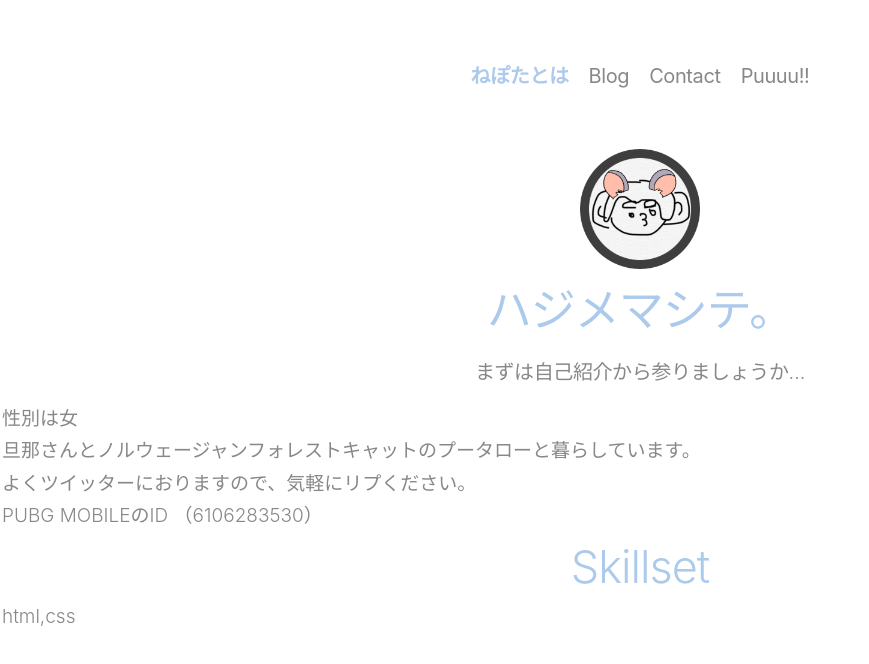
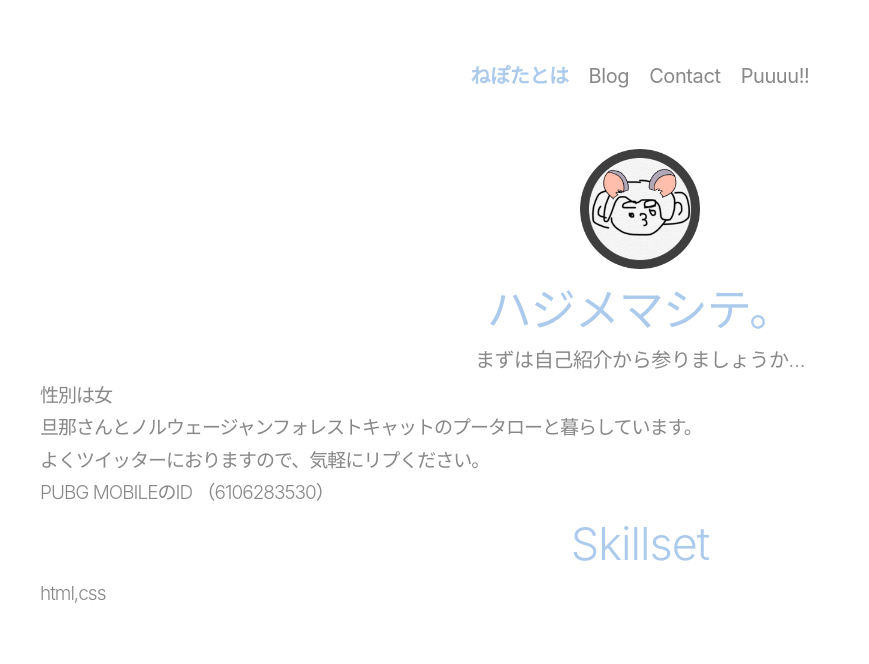
Before and after one commit to aya-nitta/nepotaya, a Next.js app: page / in a window 1280 px wide. Shown: the top 664 px of the page, without its empty margins (0-869 px from the left). Built offline with nearby package versions, Linux system fonts and the light colour scheme.

Commit message:
*{   text-align: center; }を追加しました

```diff
--- a/src/styles/global.css
+++ b/src/styles/global.css
@@ -1,3 +1,7 @@
+* {
+  text-align: center;
+}
+
 :root {
   --gap-quarter: 0.25rem;
   --gap-half: 0.5rem;
@@ -42,7 +46,6 @@ body {
 code[class*='language-'],
 pre[class*='language-'] {
   color: #888;
-  text-align: left;
   white-space: pre;
   word-spacing: normal;
   word-break: normal;
@@ -222,28 +225,8 @@ pre.dark[class*='language-'] {
     font-size: 0.75rem;
   }
 }
-/* 自己紹介文章 */
-.explanation {
-  font-size: 0.95rem;
-  width: 5px;
-  max-width: 100vw;
-  padding: 0 2rem;
-  background: var(--bg);
-  margin: var(--gap-half) auto;
-  display: inline-block;
-  text-align: left;
-}
+
 /* Skillsetの中身 */
-.explanation2 {
-  font-size: 0.95rem;
-  width: 1200px;
-  padding: 2px;
-  background: var(--bg);
-  margin: var(--gap-half) auto;
-  display: inline-block;
-  text-align: left;
-}
-
 figure {
   font-size: 0.85rem;
   color: #999;
@@ -284,7 +267,6 @@ mark {
   max-width: calc(100vw - var(--gap-double));
 }
 
-/* 全ページ上部　ねぽたや */
 h1 {
   margin: 5px;
   font-size: 2.25rem;
@@ -294,6 +276,7 @@ h1 {
 }
 
 h2 {
+  margin: 5px;
   font-weight: 300;
   font-size: 1rem;
   letter-spacing: -0.02rem;
@@ -323,16 +306,11 @@ h3 {
 /* 自己紹介文章 */
 p {
   color: #888;
+  margin: 5px;
   font-weight: 300;
   font-size: 0.95rem;
-  line-height: 1.7;
-  width: 1200px;
-  max-width: 100vw;
-  padding: 0 2rem;
-  background: var(--bg);
-  margin: var(--gap-half) auto;
-  display: inline-block;
-  text-align: left;
+  letter-spacing: -0.05rem;
+  text-align: center;
 }
 pre {
   white-space: pre;
@@ -366,13 +344,8 @@ code {
 }
 
 @media (max-width: 600px) {
-  .explanation {
-    padding: 0 1rem 4rem;
-  }
-
   h2 {
     font-size: 0.95rem;
-    letter-spacing: 0;
   }
 }
 
```
